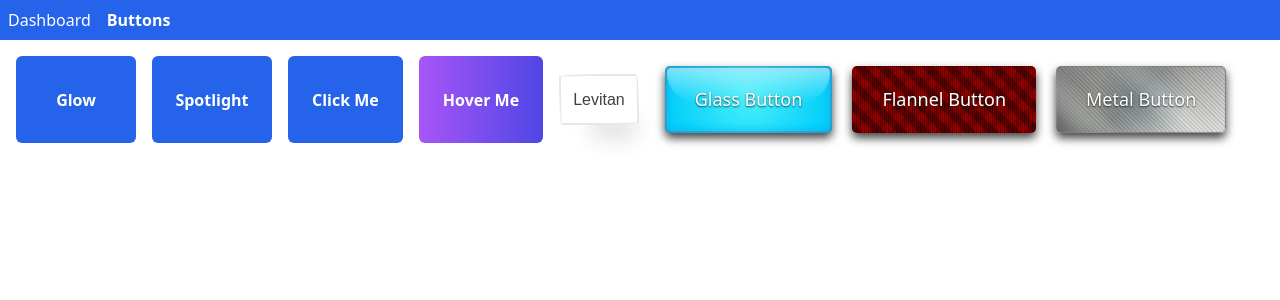
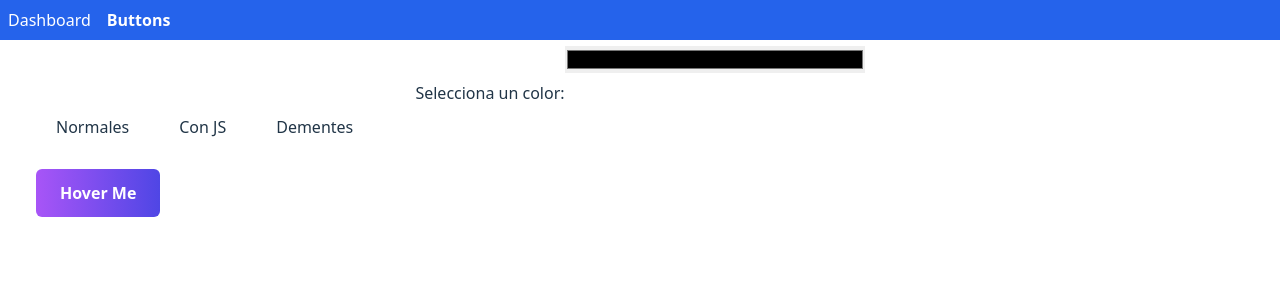
Before and after one commit to Jorextror/vue-components, a Vue app: page /buttons in a window 1280 px wide. Shown: the top 300 px of the page. Built offline with nearby package versions, Linux system fonts and the light colour scheme.

Commit message:
ADD: change color dinamic

```diff
--- a/src/components/buttons/GlowButton.vue
+++ b/src/components/buttons/GlowButton.vue
@@ -11,6 +11,9 @@ const props = defineProps({
     type: Boolean,
     default: false, // Valor por defecto para evitar que sea undefined
   },
+    color: {
+      type: String,
+    }
 });
 
 // Crear una referencia para el botón
@@ -42,6 +45,7 @@ onMounted(() => {
     ]"
     @mouseenter="hovering = true"
     @mouseleave="hovering = false"
+    :style="{ backgroundColor: color }"
   >
     <span
       v-if="hovering"
--- a/src/components/buttons/SpotlightButton.vue
+++ b/src/components/buttons/SpotlightButton.vue
@@ -16,6 +16,9 @@ const props = defineProps({
     type: Boolean,
     default: false,
   },
+  color: {
+    type: String,
+  }
 })
 
 const updateMousePosition = (event) => {
@@ -56,6 +59,7 @@ const spotlight2Style = computed(() => ({
     @mouseenter="hovering = true"
     @mouseleave="hovering = false"
     @mousemove="updateMousePosition"
+    :style="{ backgroundColor: color }"
   >
     <span
       v-if="hovering"
--- a/src/components/buttons/amazing/SparklyButton.vue
+++ b/src/components/buttons/amazing/SparklyButton.vue
@@ -8,33 +8,19 @@
     </main>
 
     <input type="range" min=0 max=360>
-
-    <!--
-        social icons
-    -->
-    <!-- <a class="social-icon codepen" href="https://codepen.io/simeydotme">
-        Made by Simey
-    </a> -->
-
-    <!-- <a class="social-icon twitter" href="https://twitter.com/simeydotme">
-        <svg viewBox="0 0 24 24">
-            <path stroke="none" d="M0 0h24v24H0z" fill="none"></path>
-            <path d="M22 4.01c-1 .49 -1.98 .689 -3 .99c-1.121 -1.265 -2.783 -1.335 -4.38 -.737s-2.643 2.06 -2.62 3.737v1c-3.245 .083 -6.135 -1.395 -8 -4c0 0 -4.182 7.433 4 11c-1.872 1.247 -3.739 2.088 -6 2c3.308 1.803 6.913 2.423 10.034 1.517c3.58 -1.04 6.522 -3.723 7.651 -7.742a13.84 13.84 0 0 0 .497 -3.753c-.002 -.249 1.51 -2.772 1.818 -4.013z"></path>
-        </svg>
-    </a> -->
-    <!-- <a class="social-icon github" href="https://github.com/simeydotme">
-        <svg viewBox="0 0 24 24">
-            <path stroke="none" d="M0 0h24v24H0z" fill="none"></path>
-            <path d="M9 19c-4.3 1.4 -4.3 -2.5 -6 -3m12 5v-3.5c0 -1 .1 -1.4 -.5 -2c2.8 -.3 5.5 -1.4 5.5 -6a4.6 4.6 0 0 0 -1.3 -3.2a4.2 4.2 0 0 0 -.1 -3.2s-1.1 -.3 -3.5 1.3a12.3 12.3 0 0 0 -6.2 0c-2.4 -1.6 -3.5 -1.3 -3.5 -1.3a4.2 4.2 0 0 0 -.1 3.2a4.6 4.6 0 0 0 -1.3 3.2c0 4.6 2.7 5.7 5.5 6c-.6 .6 -.6 1.2 -.5 2v3.5"></path>
-        </svg>
-    </a> -->
 </template>
 
 <script setup>
 import { ref, onMounted } from 'vue';
 
 // Estado para el color seleccionado
-const color = ref('#ff0000');
+defineProps({
+    color: {
+      type: String,
+      default: '#ff0000',
+    }
+  });
+// const color = ref('#ff000s0');
 
 // Referencia al botón
 const btn = ref(null);
--- a/src/components/buttons/amazing/TextureButton.vue
+++ b/src/components/buttons/amazing/TextureButton.vue
@@ -1,14 +1,17 @@
 <template>
     <body ontouchstart="">
-        <button class="glass">
+        <button class="glass"
+		:style="{ backgroundColor: color }">
             <span class="text">Glass Button</span>
         </button>
 
-        <button class="flannel">
+        <button class="flannel"
+		:style="{ backgroundColor: color }">
             <span class="text">Flannel Button</span>
         </button>
 
-        <button class="metal">
+        <button class="metal"
+		:style="computedStyle">
             <span class="text">Metal Button</span>
         </button>
     </body>
@@ -121,7 +124,7 @@ template, body {
 	 text-shadow: 0 1px 2px rgba(0, 0, 0, 0.75);
 	 box-shadow: 0 5px 10px rgba(0, 0, 0, 0.75), inset 0 0 1px 1px gray;
 	 position: relative;
-	 background-image: linear-gradient(-45deg, rgba(0, 0, 0, 0), rgba(0, 0, 0, 0.4) 90px), repeating-linear-gradient(45deg, rgba(147, 147, 147, 0.3), rgba(147, 147, 147, 0.3) 1.5px, transparent 1.5px, transparent 3px), linear-gradient(45deg, rgba(255, 255, 255, 0), rgba(255, 255, 255, 0.7) 60px), radial-gradient(circle at center, #3f87a6, #ebf8e1, darkgray);
+	 /* background-image: linear-gradient(-45deg, rgba(0, 0, 0, 0), rgba(0, 0, 0, 0.4) 90px), repeating-linear-gradient(45deg, rgba(147, 147, 147, 0.3), rgba(147, 147, 147, 0.3) 1.5px, transparent 1.5px, transparent 3px), linear-gradient(45deg, rgba(255, 255, 255, 0), rgba(255, 255, 255, 0.7) 60px), radial-gradient(circle at center, #3f87a6, #ebf8e1, darkgray); */
 }
  body button.metal:before, body button.metal:after {
 	 content: '';
@@ -158,3 +161,28 @@ template, body {
 }
 
 </style>
+
+
+<script setup>
+	import { computed } from "vue";
+
+	const props = defineProps({
+		color: {
+			type: String,
+		}
+  	});
+
+  	const computedStyle = computed(() => {
+	const backgroundColor = props.color || "#3f87a6"; // Usamos el color pasado o el predeterminado
+	return {
+		backgroundImage: `
+		linear-gradient(-45deg, rgba(0, 0, 0, 0), rgba(0, 0, 0, 0.4) 90px),
+		repeating-linear-gradient(45deg, rgba(147, 147, 147, 0.3), rgba(147, 147, 147, 0.3) 1.5px, transparent 1.5px, transparent 3px),
+		linear-gradient(45deg, rgba(255, 255, 255, 0), rgba(255, 255, 255, 0.7) 60px),
+		radial-gradient(circle at center, ${backgroundColor}, #ebf8e1, darkgray)
+		`
+	};
+	});
+
+
+</script>
--- a/src/components/buttons/test/ClikOndaButton.vue
+++ b/src/components/buttons/test/ClikOndaButton.vue
@@ -2,6 +2,7 @@
     <button
       @click="animateRipple($event)"
       class="relative px-6 py-3 bg-blue-600 text-white font-semibold rounded-md overflow-hidden transition-transform duration-300 hover:scale-105"
+      :style="{ backgroundColor: color }"
     >
       Click Me
       <span
@@ -14,6 +15,12 @@
 
   <script setup>
   import { ref } from 'vue';
+
+  defineProps({
+    color: {
+      type: String,
+    }
+  });
 
   const ripple = ref(null);
 
--- a/src/components/buttons/test/DeslizarButton.vue
+++ b/src/components/buttons/test/DeslizarButton.vue
@@ -2,7 +2,8 @@
     <button
       class="relative px-6 py-3 bg-gradient-to-r from-purple-500 to-indigo-600 text-white font-semibold rounded-md overflow-hidden group"
     >
-      <span class="absolute inset-0 bg-indigo-700 transition-transform duration-300 transform translate-x-full group-hover:translate-x-0"></span>
+      <span class="absolute inset-0 bg-indigo-700 transition-transform duration-300 transform translate-x-full group-hover:translate-x-0"
+      :style="{ backgroundColor: color }"></span>
       <span class="relative">Hover Me</span>
     </button>
   </template>
@@ -12,3 +13,13 @@
     transform: translateX(0);
   }
   </style>
+
+
+<script setup>
+  defineProps({
+    color: {
+      type: String,
+    }
+  });
+
+</script>
--- a/src/components/buttons/test/LevitaButton.vue
+++ b/src/components/buttons/test/LevitaButton.vue
@@ -1,5 +1,8 @@
 <template>
-    <button class="button-55"> <slot></slot> </button>
+    <button class="button-55"
+    :style="{ backgroundColor: color }">
+        <slot></slot>
+    </button>
 </template>
 
 <style scoped>
@@ -43,3 +46,11 @@
     box-shadow: rgba(0, 0, 0, .3) 2px 8px 4px -6px;
     }
 </style>
+
+<script setup>
+    defineProps({
+    color: {
+      type: String,
+    }
+  });
+</script>
--- a/src/style.css
+++ b/src/style.css
@@ -7,9 +7,9 @@
   line-height: 1.5;
   font-weight: 400;
 
-  color-scheme: light dark;
-  color: rgba(255, 255, 255, 0.87);
-  background-color: #707070;
+  /* color-scheme: light dark; */
+  /* color: rgba(255, 255, 255, 0.87); */
+  /* background-color: #707070; */
 
   font-synthesis: none;
   text-rendering: optimizeLegibility;
--- a/src/view/buttons/buttons.vue
+++ b/src/view/buttons/buttons.vue
@@ -1,23 +1,98 @@
 <template>
-    <div class="flex gap-4" >
-        <GlowButton>Glow</GlowButton>
-        <SpotlightButton>Spotlight</SpotlightButton>
-        <ClikOndaButton>Click</ClikOndaButton>
-        <DeslizarButton>Deslizar</DeslizarButton>
-        <LevitaButton>Levitan</LevitaButton>
-        <TextureButton>Texture</TextureButton>
-        <!-- <SparklyButton>Sparkly</SparklyButton> -->
+    <div class="container">
+        <!-- Input para seleccionar el color -->
+        <div class="color-picker">
+            <label for="color">Selecciona un color:</label>
+            <input type="color" id="color" v-model="buttonColor" />
+        </div>
+      <!-- Menú de selección -->
+      <div class="menu">
+        <button @click="showNormalButtons">Normales</button>
+        <button @click="showJsButtons">Con JS</button>
+        <button @click="showDementesButtons">Dementes</button>
+      </div>
+
+      <!-- Botones normales -->
+      <div v-show="activeMenu === 'normal'" class="buttons-container">
+        <DeslizarButton :color="buttonColor" >Deslizar</DeslizarButton>
+      </div>
+
+      <!-- Botones con efectos JS -->
+      <div v-show="activeMenu === 'js'" class="buttons-container flex gap-4">
+        <GlowButton :color="buttonColor" >Glow</GlowButton>
+        <SpotlightButton :color="buttonColor" >Spotlight</SpotlightButton>
+        <ClikOndaButton :color="buttonColor" >Click</ClikOndaButton>
+        <LevitaButton :color="buttonColor" >Levitan</LevitaButton>
+        <TextureButton :color="buttonColor" >Texture</TextureButton>
+      </div>
+
+      <!-- Botones Dependes -->
+      <div v-show="activeMenu === 'dementes'" class="buttons-container">
+        <SparklyButton :color="buttonColor" >Sparkly</SparklyButton>
+      </div>
     </div>
-
   </template>
 
-  <script setup >
+  <script setup>
+  // Importamos los componentes de botones con efectos JS
   import GlowButton from "../../components/buttons/GlowButton.vue";
   import SpotlightButton from "../../components/buttons/SpotlightButton.vue";
   import ClikOndaButton from "../../components/buttons/test/ClikOndaButton.vue";
   import DeslizarButton from "../../components/buttons/test/DeslizarButton.vue";
   import LevitaButton from "../../components/buttons/test/LevitaButton.vue";
-
   import TextureButton from "../../components/buttons/amazing/TextureButton.vue";
   import SparklyButton from "../../components/buttons/amazing/SparklyButton.vue";
+
+  // Estado reactivo para controlar el menú activo
+  import { ref } from "vue";
+  const activeMenu = ref("normal"); // Por defecto mostramos los botones normales
+  const buttonColor = ref();
+
+  // Funciones para cambiar el menú activo
+  const showNormalButtons = () => {
+    activeMenu.value = "normal";
+  };
+
+  const showJsButtons = () => {
+    activeMenu.value = "js";
+  };
+
+  const showDementesButtons = () => {
+    activeMenu.value = "dementes";
+  };
   </script>
+
+  <style scoped>
+  .container {
+    padding: 20px;
+  }
+
+  .menu {
+    display: flex;
+    gap: 10px;
+    margin-bottom: 20px;
+  }
+
+  .menu button {
+    padding: 10px 20px;
+    font-size: 16px;
+    cursor: pointer;
+  }
+
+  .buttons-container {
+    display: flex;
+    gap: 10px;
+  }
+
+  .normal-button {
+    padding: 10px 20px;
+    background-color: #f0f0f0;
+    border: none;
+    border-radius: 5px;
+    cursor: pointer;
+  }
+
+  .normal-button:hover {
+    background-color: #dcdcdc;
+  }
+  </style>
```
